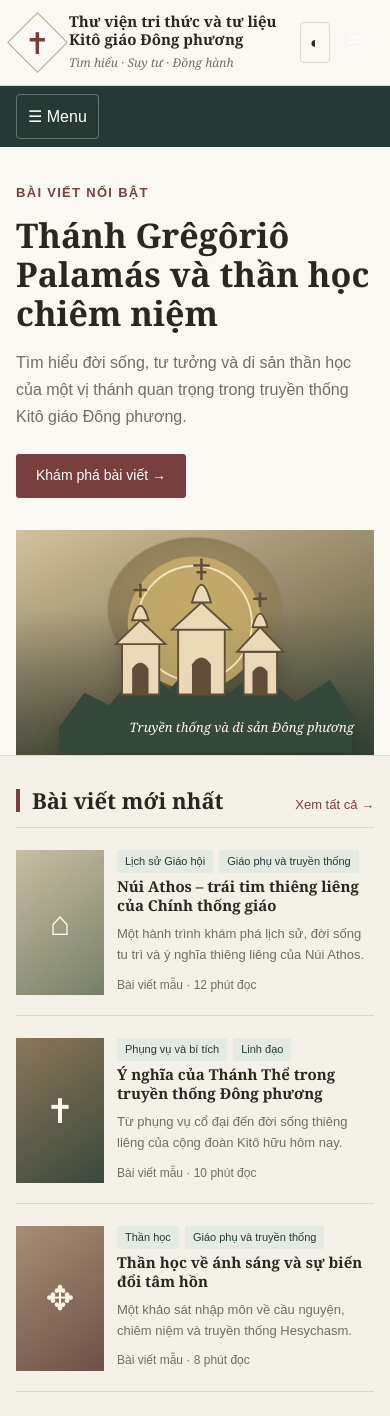
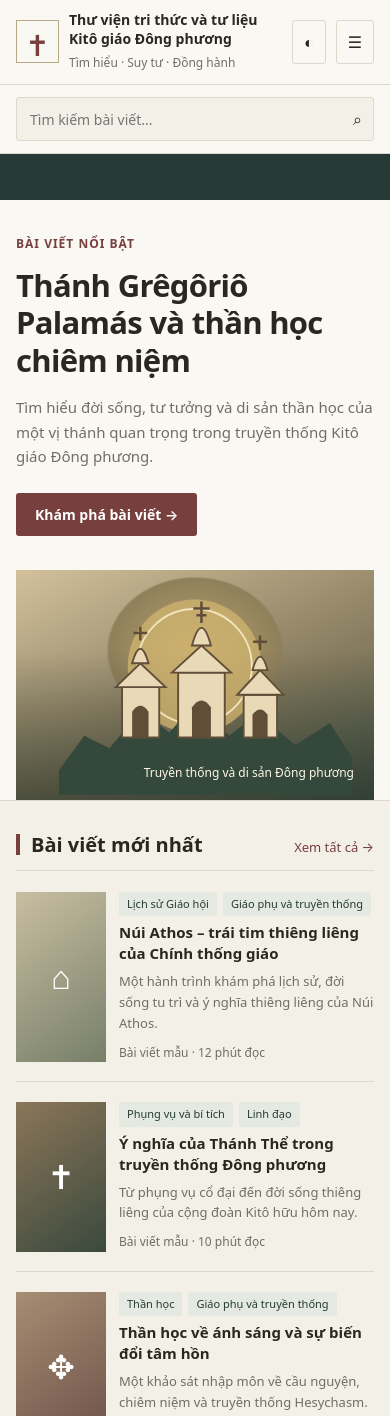
Before and after one commit to kitogiaodongphuong/kitogiaodongphuong.github.io, a plain HTML site: page index.html in a window 390 px wide. Shown: the top 1416 px of the page. Drawn offline with Linux system fonts and the light colour scheme.

Commit message:
Update index.html

```diff
--- a/index.html
+++ b/index.html
@@ -4,14 +4,14 @@
 <head>
   <meta charset="UTF-8">
   <meta name="viewport" content="width=device-width, initial-scale=1.0">
-  <meta name="description" content="Thư viện tri thức và tư liệu Kitô giáo Đông phương. Tìm hiểu lịch sử, thần học, giáo phụ, phụng vụ và linh đạo Đông phương.">
+  <meta name="description" content="Thư viện tri thức và tư liệu Kitô giáo Đông phương.">
   <meta name="theme-color" content="#263a35">
-  <title>Thư viện tri thức và tư liệu Kitô giáo Đông phương</title>
+  <title>Thư viện Kitô giáo Đông phương</title>
 
   <style>
     :root {
       --paper: #f3f0e8;
-      --paper-light: #faf8f2;
+      --surface: #faf8f2;
       --ink: #292820;
       --muted: #716e63;
       --green: #263a35;
@@ -19,7 +19,6 @@
       --red: #783f3f;
       --gold: #b8a987;
       --line: #ded8ca;
-      --shadow: 0 10px 35px rgba(41, 40, 32, 0.07);
     }
 
     * {
@@ -34,14 +33,18 @@
       margin: 0;
       background: var(--paper);
       color: var(--ink);
-      font-family: Arial, "Noto Sans", sans-serif;
+      font-family: system-ui, -apple-system, BlinkMacSystemFont,
+        "Segoe UI", Arial, sans-serif;
       font-size: 16px;
-      line-height: 1.7;
+      line-height: 1.65;
+      letter-spacing: normal;
+      -webkit-font-smoothing: antialiased;
+      text-rendering: optimizeLegibility;
     }
 
     body.dark {
       --paper: #1e2724;
-      --paper-light: #26312c;
+      --surface: #26312c;
       --ink: #eee9dc;
       --muted: #c0b9a9;
       --green: #19231f;
@@ -49,7 +52,6 @@
       --red: #c78d82;
       --gold: #b8a987;
       --line: #414b43;
-      --shadow: 0 10px 35px rgba(0, 0, 0, 0.18);
     }
 
     a {
@@ -70,79 +72,65 @@
       margin: 0 auto;
     }
 
-    .serif {
-      font-family: Georgia, "Noto Serif", "Times New Roman", serif;
-    }
-
     /* Đầu trang */
 
     .top-header {
-      background: var(--paper-light);
+      background: var(--surface);
       border-bottom: 1px solid var(--line);
     }
 
     .header-inner {
-      min-height: 116px;
+      min-height: 112px;
       display: flex;
       align-items: center;
       justify-content: space-between;
-      gap: 28px;
+      gap: 24px;
     }
 
     .brand {
       display: flex;
       align-items: center;
       gap: 17px;
-      min-width: 0;
     }
 
     .brand-mark {
-      width: 62px;
-      height: 62px;
-      flex: 0 0 62px;
+      width: 58px;
+      height: 58px;
+      flex-shrink: 0;
       display: grid;
       place-items: center;
       border: 1px solid var(--gold);
       color: var(--red);
-      font-family: Georgia, serif;
-      font-size: 42px;
-      line-height: 1;
-      transform: rotate(45deg);
-    }
-
-    .brand-mark span {
-      transform: rotate(-45deg);
+      font-size: 37px;
     }
 
     .brand-name {
       margin: 0;
-      font-family: Georgia, "Noto Serif", serif;
-      font-size: clamp(19px, 2.5vw, 27px);
-      line-height: 1.22;
-      font-weight: 600;
+      font-size: clamp(19px, 2.5vw, 26px);
+      line-height: 1.3;
+      font-weight: 700;
     }
 
     .brand-tagline {
       margin: 5px 0 0;
       color: var(--muted);
-      font-family: Georgia, serif;
-      font-style: italic;
-      font-size: 15px;
+      font-size: 14px;
     }
 
     .header-tools {
       display: flex;
       align-items: center;
-      gap: 12px;
+      gap: 10px;
     }
 
     .search-box {
-      width: 220px;
+      width: 225px;
       display: flex;
       align-items: center;
+      gap: 8px;
+      padding: 8px 11px;
       border: 1px solid var(--line);
-      border-radius: 4px;
-      padding: 7px 10px;
+      border-radius: 3px;
       background: var(--paper);
     }
 
@@ -156,19 +144,20 @@
       font-size: 14px;
     }
 
-    .search-box span {
-      color: var(--muted);
+    .theme-button,
+    .menu-button {
+      padding: 8px 11px;
+      border: 1px solid var(--line);
+      border-radius: 3px;
+      background: transparent;
+      color: var(--ink);
     }
 
-    .theme-button, .menu-button {
-      border: 1px solid var(--line);
-      background: transparent;
-      color: var(--ink);
-      border-radius: 4px;
-      padding: 8px 11px;
+    .menu-button {
+      display: none;
     }
 
-    /* Điều hướng */
+    /* Thanh điều hướng */
 
     .navigation {
       background: var(--green);
@@ -179,7 +168,6 @@
       min-height: 46px;
       display: flex;
       align-items: center;
-      justify-content: space-between;
     }
 
     .nav-links {
@@ -191,36 +179,27 @@
     .nav-links a {
       padding: 10px 0;
       font-size: 14px;
-      transition: opacity 0.2s;
     }
 
     .nav-links a:hover {
-      opacity: 0.7;
-    }
-
-    .menu-button {
-      display: none;
-      color: #fff;
-      border-color: rgba(255,255,255,0.3);
+      opacity: .7;
     }
 
     /* Bài viết nổi bật */
 
     .hero {
-      background: var(--paper-light);
+      background: var(--surface);
       border-bottom: 1px solid var(--line);
-      overflow: hidden;
     }
 
     .hero-inner {
       min-height: 390px;
       display: grid;
-      grid-template-columns: 1fr 0.95fr;
-      align-items: stretch;
+      grid-template-columns: 1fr .95fr;
     }
 
     .hero-copy {
-      padding: 58px 45px 48px 0;
+      padding: 55px 42px 48px 0;
       display: flex;
       flex-direction: column;
       align-items: flex-start;
@@ -229,35 +208,36 @@
 
     .eyebrow {
       color: var(--red);
-      font-size: 13px;
+      font-size: 12px;
       font-weight: 700;
-      letter-spacing: 1.3px;
+      letter-spacing: 1px;
       text-transform: uppercase;
     }
 
     .hero h2 {
-      max-width: 540px;
-      margin: 12px 0 16px;
-      font-family: Georgia, "Noto Serif", serif;
-      font-size: clamp(32px, 4vw, 46px);
-      line-height: 1.14;
-      font-weight: 600;
+      max-width: 550px;
+      margin: 13px 0 16px;
+      font-size: clamp(30px, 4vw, 43px);
+      line-height: 1.2;
+      font-weight: 750;
+      letter-spacing: -.7px;
     }
 
     .hero-copy p {
       max-width: 500px;
       margin: 0 0 24px;
       color: var(--muted);
-      font-size: 16px;
+      font-size: 15px;
     }
 
     .primary-link {
       display: inline-block;
-      padding: 10px 20px;
+      padding: 10px 19px;
       background: var(--red);
-      color: #fff;
+      color: white;
       border-radius: 3px;
       font-size: 14px;
+      font-weight: 600;
     }
 
     .hero-art {
@@ -276,7 +256,7 @@
       content: "";
       position: absolute;
       inset: 0;
-      background: linear-gradient(0deg, rgba(29, 42, 34, 0.56), transparent 65%);
+      background: linear-gradient(0deg, rgba(29,42,34,.56), transparent 65%);
     }
 
     .hero-art svg {
@@ -284,7 +264,6 @@
       width: 88%;
       max-width: 440px;
       height: auto;
-      filter: drop-shadow(0 10px 12px rgba(0,0,0,0.2));
     }
 
     .hero-art-note {
@@ -292,16 +271,14 @@
       bottom: 17px;
       right: 20px;
       color: #fff8e8;
-      font-family: Georgia, serif;
-      font-style: italic;
-      font-size: 13px;
+      font-size: 12px;
     }
 
-    /* Khu vực nội dung */
+    /* Nội dung chính */
 
     .content-layout {
       display: grid;
-      grid-template-columns: minmax(0, 1.6fr) minmax(260px, 0.9fr);
+      grid-template-columns: minmax(0, 1.6fr) minmax(260px, .9fr);
       gap: 38px;
       padding-top: 38px;
       padding-bottom: 54px;
@@ -311,26 +288,25 @@
       display: flex;
       align-items: baseline;
       justify-content: space-between;
-      gap: 16px;
-      margin-bottom: 22px;
+      gap: 14px;
+      margin-bottom: 21px;
       padding-bottom: 11px;
       border-bottom: 1px solid var(--line);
     }
 
     .section-heading h2 {
       margin: 0;
-      font-family: Georgia, "Noto Serif", serif;
-      font-size: 25px;
-      font-weight: 600;
-      line-height: 1.3;
+      font-size: 23px;
+      font-weight: 700;
+      line-height: 1.4;
     }
 
     .section-heading h2::before {
       content: "";
       display: inline-block;
       width: 4px;
-      height: 23px;
-      margin-right: 12px;
+      height: 21px;
+      margin-right: 11px;
       background: var(--red);
       vertical-align: -3px;
     }
@@ -345,26 +321,24 @@
 
     .article-list {
       display: grid;
-      gap: 22px;
+      gap: 20px;
     }
 
     .article-card {
       display: grid;
-      grid-template-columns: 190px minmax(0, 1fr);
-      gap: 20px;
-      padding-bottom: 20px;
+      grid-template-columns: 175px minmax(0, 1fr);
+      gap: 19px;
+      padding-bottom: 19px;
       border-bottom: 1px solid var(--line);
     }
 
     .article-art {
-      min-height: 136px;
+      min-height: 135px;
       display: grid;
       place-items: center;
-      overflow: hidden;
       background: linear-gradient(145deg, #c8bea2, #777f69);
-      color: #fff7e7;
-      font-family: Georgia, serif;
-      font-size: 46px;
+      color: white;
+      font-size: 43px;
     }
 
     .article-art.second {
@@ -376,18 +350,21 @@
     }
 
     .article-copy h3 {
-      margin: 4px 0 7px;
-      font-family: Georgia, "Noto Serif", serif;
-      font-size: 21px;
-      line-height: 1.3;
-      font-weight: 600;
+      margin: 6px 0 7px;
+      font-size: 19px;
+      line-height: 1.4;
+      font-weight: 700;
+    }
+
+    .article-copy h3 a:hover {
+      color: var(--red);
     }
 
     .article-copy p {
       margin: 0 0 9px;
       color: var(--muted);
       font-size: 14px;
-      line-height: 1.65;
+      line-height: 1.6;
     }
 
     .article-tags {
@@ -397,7 +374,7 @@
     }
 
     .article-tags span {
-      padding: 2px 8px;
+      padding: 3px 8px;
       border-radius: 2px;
       background: var(--green-light);
       color: var(--green);
@@ -437,11 +414,14 @@
       font-size: 14px;
     }
 
+    .category-list a:hover {
+      color: var(--red);
+    }
+
     .category-number {
       width: 25px;
       color: var(--red);
-      font-family: Georgia, serif;
-      font-size: 14px;
+      font-size: 13px;
     }
 
     /* Thuật ngữ */
@@ -449,21 +429,20 @@
     .glossary-panel {
       margin-top: 32px;
       padding: 20px;
-      background: var(--paper-light);
+      background: var(--surface);
       border: 1px solid var(--line);
     }
 
     .glossary-panel h2 {
-      margin: 0 0 12px;
-      font-family: Georgia, serif;
+      margin: 0;
       font-size: 21px;
+      font-weight: 700;
     }
 
     .glossary-term {
-      margin: 0;
-      font-family: Georgia, serif;
+      margin: 18px 0 4px;
       font-size: 19px;
-      font-weight: 600;
+      font-weight: 700;
     }
 
     .glossary-original {
@@ -479,18 +458,18 @@
 
     .independent-note {
       margin-top: 24px;
-      padding: 24px;
+      padding: 23px;
       border-left: 3px solid var(--gold);
       background: var(--green-light);
-      font-family: Georgia, serif;
-      font-style: italic;
       text-align: center;
+      color: var(--ink);
+      font-size: 14px;
     }
 
     /* Chân trang */
 
     footer {
-      padding: 28px 0;
+      padding: 27px 0;
       background: var(--green);
       color: #f5f1e5;
     }
@@ -512,7 +491,21 @@
       gap: 20px;
     }
 
-    /* Điện thoại và máy tính bảng */
+    /* Tìm kiếm trên điện thoại */
+
+    .mobile-search {
+      display: none;
+      padding: 12px 0;
+      background: var(--surface);
+      border-bottom: 1px solid var(--line);
+    }
+
+    .mobile-search .search-box {
+      display: flex;
+      width: 100%;
+    }
+
+    /* Responsive */
 
     @media (max-width: 760px) {
       .container {
@@ -520,7 +513,7 @@
       }
 
       .header-inner {
-        min-height: 85px;
+        min-height: 84px;
         gap: 10px;
       }
 
@@ -531,28 +524,19 @@
       .brand-mark {
         width: 43px;
         height: 43px;
-        flex-basis: 43px;
-        font-size: 30px;
+        font-size: 29px;
       }
 
       .brand-name {
-        font-size: 17px;
+        font-size: 16px;
       }
 
       .brand-tagline {
         font-size: 12px;
       }
 
-      .header-tools {
-        gap: 6px;
-      }
-
-      .search-box {
+      .header-tools .search-box {
         display: none;
-      }
-
-      .theme-button {
-        padding: 6px 9px;
       }
 
       .menu-button {
@@ -560,8 +544,8 @@
       }
 
       .nav-inner {
-        min-height: 0;
         display: block;
+        padding: 7px 0;
       }
 
       .nav-links {
@@ -569,7 +553,6 @@
         flex-direction: column;
         align-items: stretch;
         gap: 0;
-        padding: 5px 0 12px;
       }
 
       .nav-links.open {
@@ -577,12 +560,12 @@
       }
 
       .nav-links a {
-        padding: 9px 0;
-        border-bottom: 1px solid rgba(255,255,255,0.13);
+        padding: 10px 0;
+        border-bottom: 1px solid rgba(255,255,255,.13);
       }
 
-      .nav-inner > .menu-button {
-        margin: 8px 0;
+      .mobile-search {
+        display: block;
       }
 
       .hero-inner {
@@ -590,15 +573,15 @@
       }
 
       .hero-copy {
-        padding: 35px 0 32px;
+        padding: 34px 0;
       }
 
       .hero h2 {
-        font-size: 34px;
+        font-size: 31px;
       }
 
       .hero-art {
-        min-height: 225px;
+        min-height: 230px;
       }
 
       .content-layout {
@@ -614,11 +597,11 @@
 
       .article-art {
         min-height: 110px;
-        font-size: 34px;
+        font-size: 33px;
       }
 
       .article-copy h3 {
-        font-size: 17px;
+        font-size: 16px;
       }
 
       .article-copy p {
@@ -626,7 +609,7 @@
       }
 
       .section-heading h2 {
-        font-size: 22px;
+        font-size: 20px;
       }
 
       .footer-inner {
@@ -637,11 +620,11 @@
 
     @media (max-width: 390px) {
       .brand-name {
-        font-size: 15px;
+        font-size: 14px;
       }
 
       .article-card {
-        grid-template-columns: 88px minmax(0, 1fr);
+        grid-template-columns: 90px minmax(0, 1fr);
       }
 
       .article-art {
@@ -657,19 +640,16 @@
       html {
         scroll-behavior: auto;
       }
-
-      *, *::before, *::after {
-        transition: none !important;
-      }
     }
   </style>
 </head>
 
 <body>
+
   <header class="top-header">
     <div class="container header-inner">
-      <a class="brand" href="#trang-chu" aria-label="Trang chủ">
-        <div class="brand-mark" aria-hidden="true"><span>✝</span></div>
+      <a class="brand" href="#trang-chu">
+        <div class="brand-mark" aria-hidden="true">✝</div>
         <div>
           <h1 class="brand-name">Thư viện tri thức và tư liệu<br>Kitô giáo Đông phương</h1>
           <p class="brand-tagline">Tìm hiểu · Suy tư · Đồng hành</p>
@@ -678,18 +658,26 @@
 
       <div class="header-tools">
         <label class="search-box">
-          <input id="searchInput" type="search" placeholder="Tìm kiếm..." aria-label="Tìm kiếm bài viết">
+          <input id="searchInput" type="search" placeholder="Tìm kiếm..." aria-label="Tìm kiếm">
           <span aria-hidden="true">⌕</span>
         </label>
-        <button class="theme-button" id="themeButton" type="button" aria-label="Đổi giao diện sáng tối">◐</button>
+        <button class="theme-button" id="themeButton" type="button" aria-label="Đổi giao diện">◐</button>
         <button class="menu-button" id="menuButton" type="button" aria-label="Mở menu">☰</button>
       </div>
     </div>
   </header>
 
+  <div class="mobile-search">
+    <div class="container">
+      <label class="search-box">
+        <input id="mobileSearchInput" type="search" placeholder="Tìm kiếm bài viết..." aria-label="Tìm kiếm bài viết">
+        <span aria-hidden="true">⌕</span>
+      </label>
+    </div>
+  </div>
+
   <nav class="navigation" aria-label="Điều hướng chính">
     <div class="container nav-inner">
-      <button class="menu-button" id="mobileMenuButton" type="button" aria-label="Mở menu">☰ Menu</button>
       <div class="nav-links" id="navLinks">
         <a href="#trang-chu">Trang chủ</a>
         <a href="#bai-viet">Bài viết</a>
@@ -702,8 +690,10 @@
   </nav>
 
   <main id="trang-chu">
+
     <section class="hero">
       <div class="container hero-inner">
+
         <div class="hero-copy">
           <span class="eyebrow">Bài viết nổi bật</span>
           <h2>Thánh Grêgôriô Palamás và thần học chiêm niệm</h2>
@@ -714,7 +704,7 @@
           <a class="primary-link" href="#bai-viet">Khám phá bài viết →</a>
         </div>
 
-        <div class="hero-art" role="img" aria-label="Hình minh họa kiến trúc tu viện Đông phương">
+        <div class="hero-art" role="img" aria-label="Minh họa kiến trúc tu viện Đông phương">
           <svg viewBox="0 0 500 350" xmlns="http://www.w3.org/2000/svg" aria-hidden="true">
             <circle cx="250" cy="145" r="106" fill="#d1b56f" opacity=".75"/>
             <circle cx="250" cy="145" r="91" fill="none" stroke="#f2e4bc" stroke-width="3"/>
@@ -743,10 +733,12 @@
           </svg>
           <span class="hero-art-note">Truyền thống và di sản Đông phương</span>
         </div>
+
       </div>
     </section>
 
     <div class="container content-layout">
+
       <section id="bai-viet">
         <div class="section-heading">
           <h2>Bài viết mới nhất</h2>
@@ -754,6 +746,7 @@
         </div>
 
         <div class="article-list" id="articleList">
+
           <article class="article-card" data-search="núi athos chính thống giáo lịch sử tu viện hy lạp">
             <div class="article-art" aria-hidden="true">⌂</div>
             <div class="article-copy">
@@ -792,6 +785,7 @@
               <div class="article-meta">Bài viết mẫu · 8 phút đọc</div>
             </div>
           </article>
+
         </div>
 
         <p class="no-results" id="noResults">Không tìm thấy bài viết phù hợp.</p>
@@ -812,6 +806,7 @@
           <div class="section-heading">
             <h2>Chuyên mục</h2>
           </div>
+
           <ul class="category-list">
             <li><a href="#bai-viet"><span class="category-number">01</span>Lịch sử Giáo hội</a></li>
             <li><a href="#bai-viet"><span class="category-number">02</span>Thần học</a></li>
@@ -828,12 +823,16 @@
           “Tìm hiểu, gìn giữ và chia sẻ di sản tri thức Kitô giáo Đông phương.”
         </div>
       </aside>
+
     </div>
   </main>
 
   <footer id="gioi-thieu">
     <div class="container footer-inner">
-      <p>Thư viện tri thức và tư liệu Kitô giáo Đông phương<br>Một dự án độc lập, phi lợi nhuận.</p>
+      <p>
+        Thư viện tri thức và tư liệu Kitô giáo Đông phương<br>
+        Một dự án độc lập, không đại diện chính thức cho bất kỳ Giáo hội nào.
+      </p>
       <div class="footer-links">
         <a href="#gioi-thieu">Giới thiệu</a>
         <a href="#tac-gia">Tác giả</a>
@@ -843,49 +842,64 @@
   </footer>
 
   <script>
-    // Chuyển đổi giao diện sáng và tối
+    // Chuyển giao diện sáng và tối
     const themeButton = document.getElementById("themeButton");
+
     themeButton.addEventListener("click", () => {
       document.body.classList.toggle("dark");
-      themeButton.textContent = document.body.classList.contains("dark") ? "☀" : "◐";
+      themeButton.textContent =
+        document.body.classList.contains("dark") ? "☀" : "◐";
     });
 
-    // Mở và đóng menu trên điện thoại
+    // Menu điện thoại
     const navLinks = document.getElementById("navLinks");
     const menuButton = document.getElementById("menuButton");
-    const mobileMenuButton = document.getElementById("mobileMenuButton");
 
-    function toggleMenu() {
+    menuButton.addEventListener("click", () => {
       navLinks.classList.toggle("open");
-    }
-
-    menuButton.addEventListener("click", toggleMenu);
-    mobileMenuButton.addEventListener("click", toggleMenu);
+    });
 
     navLinks.querySelectorAll("a").forEach(link => {
-      link.addEventListener("click", () => navLinks.classList.remove("open"));
+      link.addEventListener("click", () => {
+        navLinks.classList.remove("open");
+      });
     });
 
-    // Tìm kiếm các bài viết đang hiển thị trên trang chủ
+    // Tìm kiếm bài viết
     const searchInput = document.getElementById("searchInput");
+    const mobileSearchInput = document.getElementById("mobileSearchInput");
     const articles = document.querySelectorAll(".article-card");
     const noResults = document.getElementById("noResults");
 
-    searchInput.addEventListener("input", () => {
-      const query = searchInput.value.trim().toLocaleLowerCase("vi");
+    function searchArticles(value) {
+      const query = value.trim().toLocaleLowerCase("vi");
       let visibleCount = 0;
 
       articles.forEach(article => {
-        const text = (article.innerText + " " + article.dataset.search)
-          .toLocaleLowerCase("vi");
+        const text = (
+          article.innerText + " " + article.dataset.search
+        ).toLocaleLowerCase("vi");
+
         const matches = text.includes(query);
+        article.style.display = matches ? "grid" : "none";
 
-        article.style.display = matches ? "grid" : "none";
         if (matches) visibleCount++;
       });
 
-      noResults.style.display = visibleCount === 0 ? "block" : "none";
+      noResults.style.display =
+        visibleCount === 0 ? "block" : "none";
+    }
+
+    searchInput.addEventListener("input", () => {
+      mobileSearchInput.value = searchInput.value;
+      searchArticles(searchInput.value);
+    });
+
+    mobileSearchInput.addEventListener("input", () => {
+      searchInput.value = mobileSearchInput.value;
+      searchArticles(mobileSearchInput.value);
     });
   </script>
+
 </body>
 </html>
```
